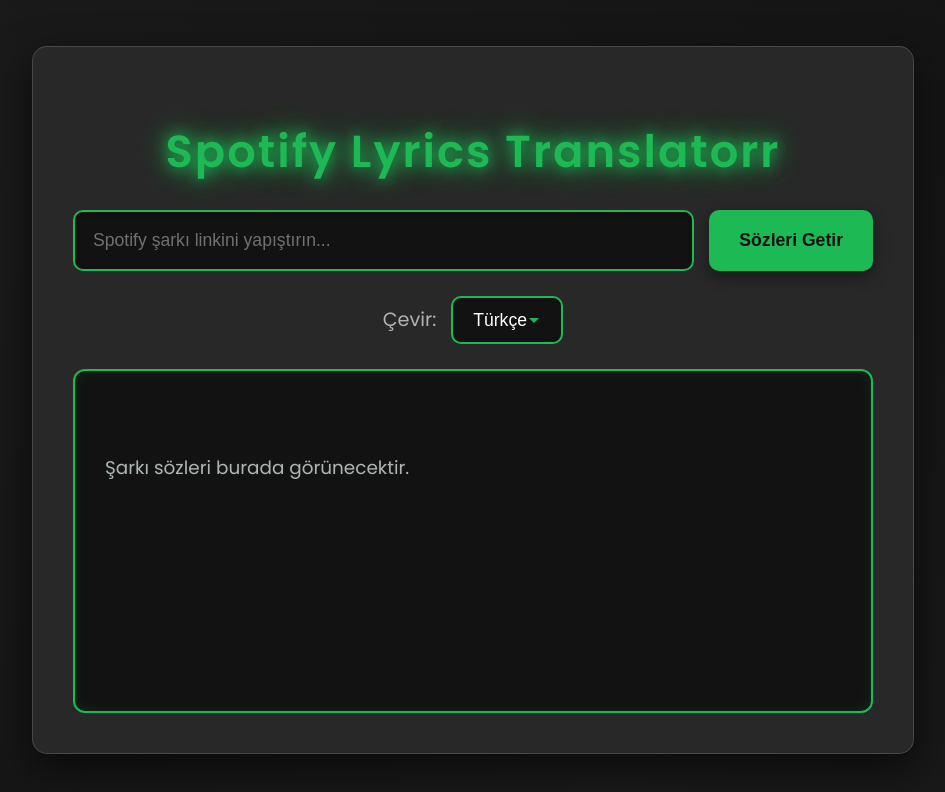
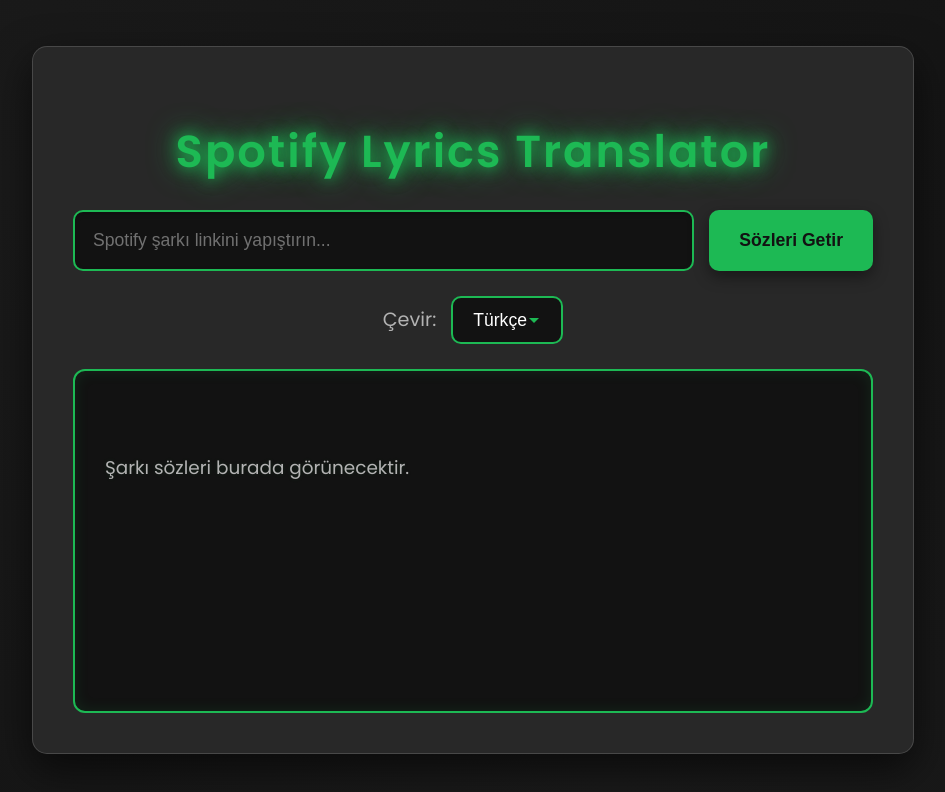
Before and after one commit to kaantoktas/MitLight, a plain HTML site: page index.html in a window 1280 px wide. Shown: the whole page, without its empty margins (167-1112 px from the left). Drawn offline with Linux system fonts and the light colour scheme.

Commit message:
Update index.html

```diff
--- a/index.html
+++ b/index.html
@@ -9,7 +9,7 @@
 </head>
 <body>
     <div class="container">
-        <h1 class="title">Spotify Lyrics Translatorr</h1>
+        <h1 class="title">Spotify Lyrics Translator</h1>
         <div class="input-container">
             <input type="text" id="spotify-link" placeholder="Spotify şarkı linkini yapıştırın...">
             <button id="get-lyrics-btn">Sözleri Getir</button>
```
